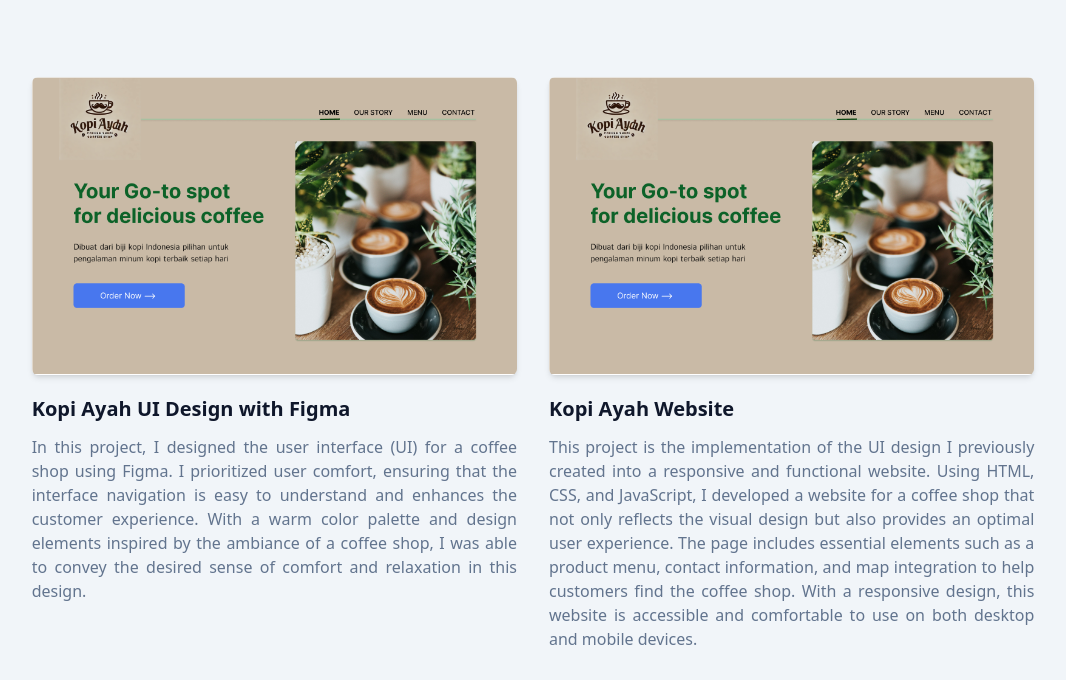
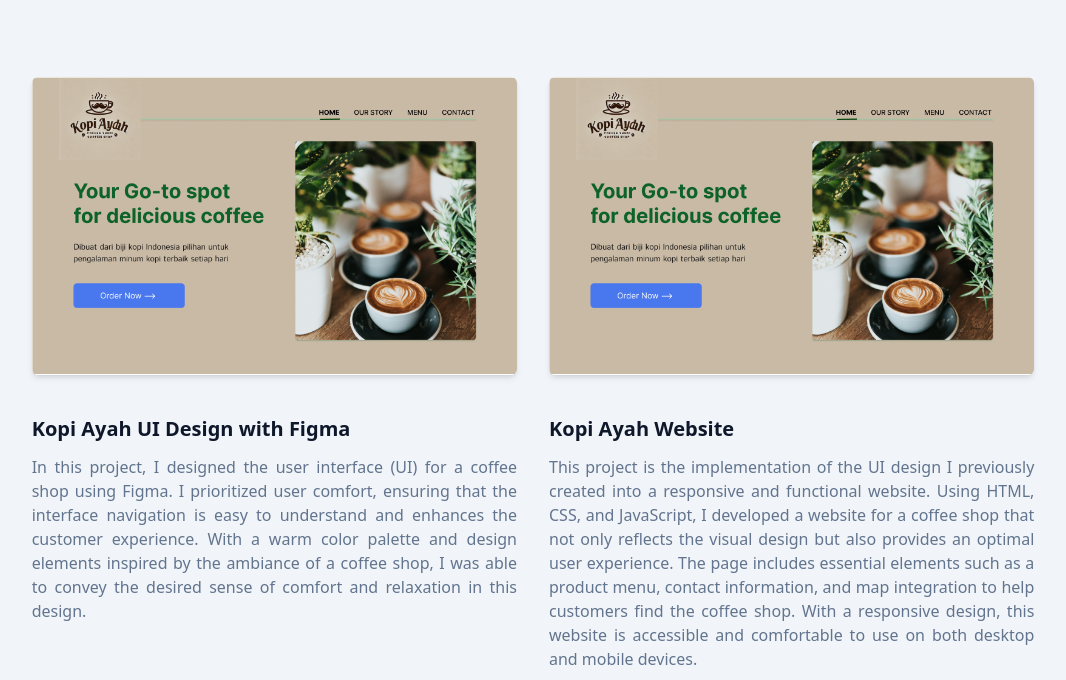
Before and after one commit to pangestuRL/Portfolio, a website: page src/index.html in a window 1280 px wide. Shown: the part 1595-2275 px from the top of the page, without its empty margins (107-1173 px from the left). Drawn offline with Linux system fonts and the light colour scheme; files whose address does not match are found by name.

Commit message:
rev. port section

```diff
--- a/src/index.html
+++ b/src/index.html
@@ -128,28 +128,35 @@
                 </div>
             </div>
             <div class="w-full px-4 flex flex-wrap justify-center xl:w-10/12 xl:mx-auto">
-                <div class="mb=12 p-4 md:w-1/2">
-                    <div class="rounded-md shadow-md overflow-hidden">
+                <div class="mb=12 p-4 md:w-1/2 hover:scale-125 hover:bg-white">
+                    <a href="https://www.figma.com/design/mKd5oSuSN7zwMvX60VlVFc/kopi-ayah?node-id=0-1&t=Z71gRAY0ZcT03wyC-1" target="_blank">
+                    <div class="rounded-md shadow-md overflow-hidden mb-5">
                         <img src="../dist/img/kopi-ayah.PNG" alt="UI-KopiAyah" width="w-full">
                     </div>
-                    <h3 class="font-semibold text-xl text-dark mt-5 mb-3">Kopi Ayah UI Design with Figma</h3>
+                    <h3  class="font-semibold text-xl text-dark mt-10 mb-3">
+                        Kopi Ayah UI Design with Figma
+                    </h3>
                     <p class="font-medium text-base text-justify text-slate-500">In this project, I designed the user interface (UI) for a coffee shop
                         using Figma. I prioritized user comfort, ensuring that the interface navigation is easy to understand and enhances the
                         customer experience. With a warm color palette and design elements inspired by the ambiance of a coffee shop, I was
                         able to convey the desired sense of comfort and relaxation in this design.</p>
+                    </a>
                 </div>
                 <div class="mb=12 p-4 md:w-1/2">
-                    <div class="rounded-md shadow-md overflow-hidden">
+                    <a href="http://127.0.0.1:5501/dist/index.html" target="_blank">
+                    <div class="rounded-md shadow-md overflow-hidden mb-5">
                         <img src="../dist/img/kopi-ayah.PNG" alt="Kopi-Ayah Website" width="799px" height="490">
                     </div>
-                    <h3 class="font-semibold text-xl text-dark mt-5 mb-3">Kopi Ayah Website</h3>
+                    <h3 class="font-semibold text-xl text-dark mt-10 mb-3">Kopi Ayah Website</h3>
                     <p class="font-medium text-base text-justify text-slate-500">This project is the implementation of the UI design I previously created into
                         a responsive and functional website. Using HTML, CSS, and JavaScript, I developed a website for a coffee shop that not only reflects the
                         visual design but also provides an optimal user experience. The page includes essential elements such as a product menu, contact information,
                         and map integration to help customers find the coffee shop. With a responsive design, this website is accessible and comfortable to use on
                         both desktop and mobile devices.</p>
+                    </a>
                 </div>
                 <div class="mb=12 p-4 md:w-1/2">
+                    <a href="http://127.0.0.1:5500/src/index.html" target="_blank">
                     <div class="rounded-md shadow-md overflow-hidden">
                         <img src="../dist/img/portfolio-web.PNG" alt="Portfolio-Web" width="w-full">
                     </div>
@@ -158,6 +165,7 @@
                         and the projects I have worked on. Designed with a minimalist and modern approach, this portfolio reflects my personal
                         style as a designer and developer. I used HTML, CSS, and Tailwind CSS to build this site, with an emphasis on responsive
                         design and easy navigation. Inside, you can find various projects I have worked on, including UI design and web development.</p>
+                    </a>
                 </div>
             </div>
         </div>
```
